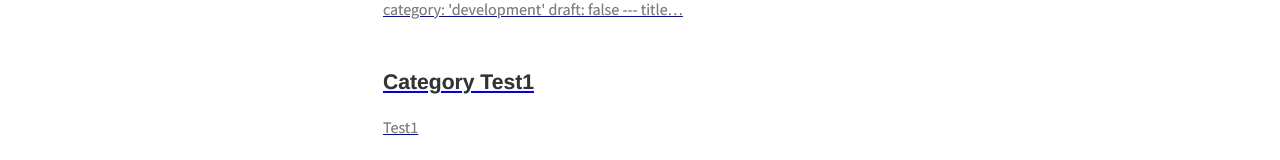
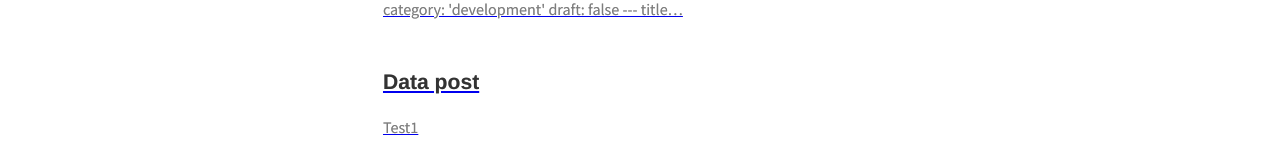
Before and after one commit to snoop2head/noopy, a Gatsby site: page / in a window 1280 px wide. Shown: the part 628-788 px from the top of the page. Built offline with nearby package versions, Linux system fonts and the light colour scheme; Gatsby itself is replaced by a stand-in of ours; some packages are replaced by stand-ins of ours; what typography-theme-github would draw is missing.

Commit message:
update post

```diff
--- a/content/blog/data/test1.md
+++ b/content/blog/data/test1.md
@@ -1,5 +1,5 @@
 ---
-title: 'Category Test1'
+title: 'Data post'
 date: 2020-07-02 16:21:13
 category: 'data'
 draft: false
```
